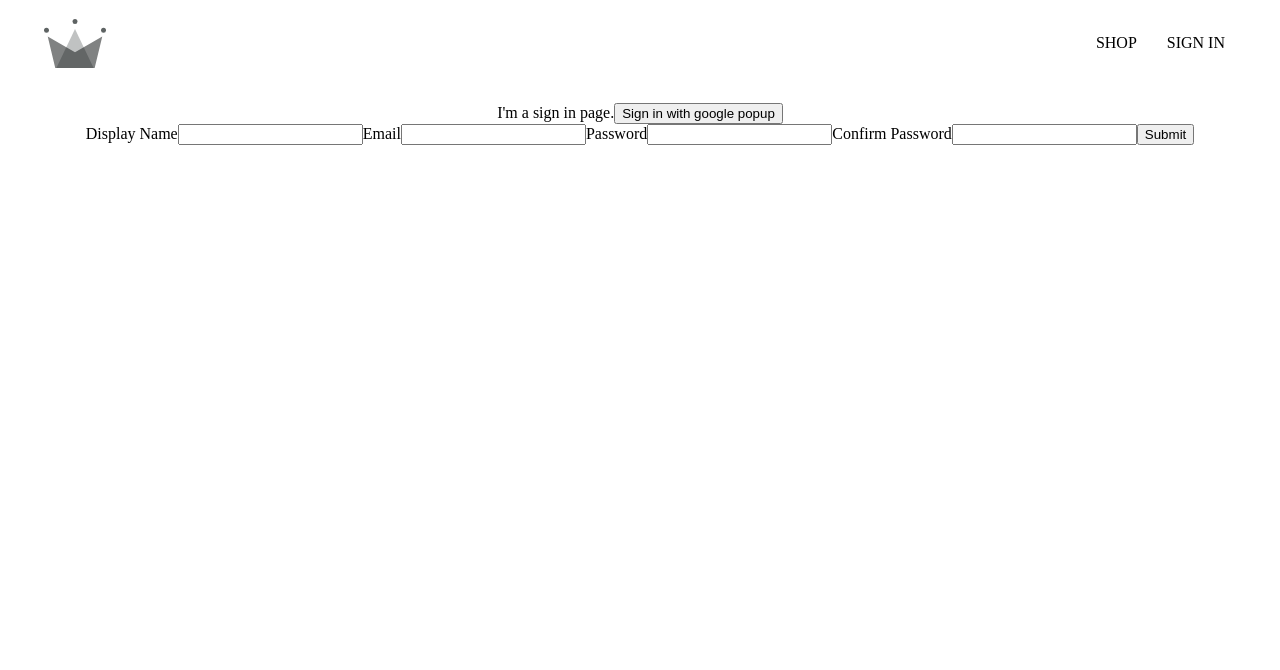
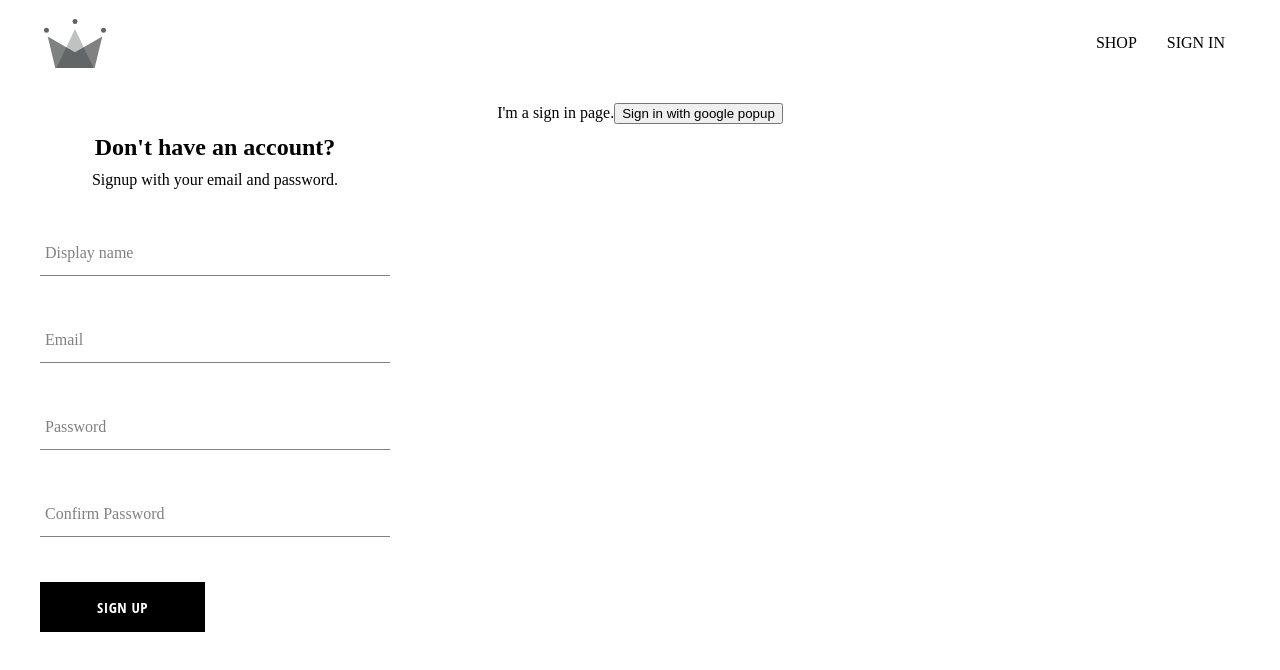
Before and after one commit to ad-dw/crown.clothing, a React (Vite) app: page /sign-in in a window 1280 px wide. Shown: the top 670 px of the page. Built offline with nearby package versions, Linux system fonts and the light colour scheme.

Commit message:
modularized sign up form

```diff
--- /dev/null
+++ b/src/components/Button/Button.coponent.tsx
@@ -0,0 +1,19 @@
+import "./Button.styles.scss";
+
+const BUTTON_TYPE_CLASSES = {
+  inverted: "invertved",
+  google: "google-sign-in",
+};
+
+const Button = ({ children, buttonType, otherProps }) => {
+  return (
+    <button
+      className={`button-container ${BUTTON_TYPE_CLASSES[buttonType]}`}
+      {...otherProps}
+    >
+      {children}
+    </button>
+  );
+};
+
+export default Button;
--- /dev/null
+++ b/src/components/Button/Button.styles.scss
@@ -0,0 +1,46 @@
+.button-container {
+  min-width: 165px;
+  width: auto;
+  height: 50px;
+  letter-spacing: 0.5px;
+  line-height: 50px;
+  padding: 0 35px 0 35px;
+  font-size: 15px;
+  background-color: black;
+  color: white;
+  text-transform: uppercase;
+  font-family: "Open Sans Condensed";
+  font-weight: bolder;
+  border: none;
+  cursor: pointer;
+  display: flex;
+  justify-content: center;
+
+  &:hover {
+    background-color: white;
+    color: black;
+    border: 1px solid black;
+  }
+
+  &.google-sign-in {
+    background-color: #4285f4;
+    color: white;
+
+    &:hover {
+      background-color: #357ae8;
+      border: none;
+    }
+  }
+
+  &.inverted {
+    background-color: white;
+    color: black;
+    border: 1px solid black;
+
+    &:hover {
+      background-color: black;
+      color: white;
+      border: none;
+    }
+  }
+}
--- /dev/null
+++ b/src/components/FormInput/FormInput.component.tsx
@@ -0,0 +1,12 @@
+import "./FormInput.styles.scss";
+
+const FormInput = ({ label, inputProps }) => {
+  return (
+    <div className="group">
+      <input {...inputProps} className="form-input" />
+      <label className="form-input-label">{label}</label>
+    </div>
+  );
+};
+
+export default FormInput;
--- /dev/null
+++ b/src/components/FormInput/FormInput.styles.scss
@@ -0,0 +1,54 @@
+$sub-color: grey;
+$main-color: black;
+
+@mixin shrinkLabel {
+  top: -14px;
+  font-size: 12px;
+  color: $main-color;
+}
+
+.group {
+  position: relative;
+  margin: 45px 0;
+
+  .form-input {
+    background: none;
+    background-color: white;
+    color: $sub-color;
+    font-size: 18px;
+    padding: 10px 10px 10px 5px;
+    display: block;
+    width: 100%;
+    border: none;
+    border-radius: 0;
+    border-bottom: 1px solid $sub-color;
+    margin: 25px 0;
+
+    &:focus {
+      outline: none;
+    }
+
+    &:focus ~ .form-input-label {
+      @include shrinkLabel();
+    }
+  }
+
+  input[type="password"] {
+    letter-spacing: 0.3em;
+  }
+
+  .form-input-label {
+    color: $sub-color;
+    font-size: 16px;
+    font-weight: normal;
+    position: absolute;
+    pointer-events: none;
+    left: 5px;
+    top: 10px;
+    transition: 300ms ease all;
+
+    &.shrink {
+      @include shrinkLabel();
+    }
+  }
+}
--- a/src/components/Signup/Signup.component.jsx
+++ b/src/components/Signup/Signup.component.jsx
@@ -4,6 +4,8 @@
   createUserDocumentFromAuth,
 } from "../../utils/Firebase/firebase.utils";
 import "./signup.styles.scss";
+import FormInput from "../FormInput/FormInput.component";
+import Button from "../Button/Button.coponent";
 
 const defaultFormValues = {
   dname: "",
@@ -47,41 +49,45 @@
   };
 
   return (
+    <div className="sign-up-container">
+      <h2>Don't have an account?</h2>
+      <span>Signup with your email and password.</span>
       <form onSubmit={handleSubmit}>
-      <label htmlFor="dname">Display Name</label>
-      <input
+        <FormInput
+          label="Display name"
           id="dname"
           type="text"
           name="dname"
           value={dname}
           onChange={handleChange}
         />
-      <label htmlFor="email">Email</label>
-      <input
+        <FormInput
+          label="Email"
           id="email"
           type="email"
           name="email"
           value={email}
           onChange={handleChange}
         />
-      <label htmlFor="password">Password</label>
-      <input
+        <FormInput
+          label="Password"
           id="password"
           type="password"
           name="password"
           value={password}
           onChange={handleChange}
         />
-      <label htmlFor="cnfpassword">Confirm Password</label>
-      <input
+        <FormInput
+          label="Confirm Password"
           id="cnfpassword"
           type="password"
           name="cnfpassword"
           value={cnfpassword}
           onChange={handleChange}
         />
-      <button type="submit">Submit</button>
+        <Button type="submit">Sign up</Button>
       </form>
+    </div>
   );
 };
 
--- a/src/components/Signup/Signup.styles.scss
+++ b/src/components/Signup/Signup.styles.scss
@@ -0,0 +1,8 @@
+.sign-up-container {
+  display: flex;
+  flex-direction: column;
+  width: min(350px, 100%);
+  h2 {
+    margin: 10px 0;
+  }
+}
```
Lines whose indentation alone changed are shown as unchanged.
